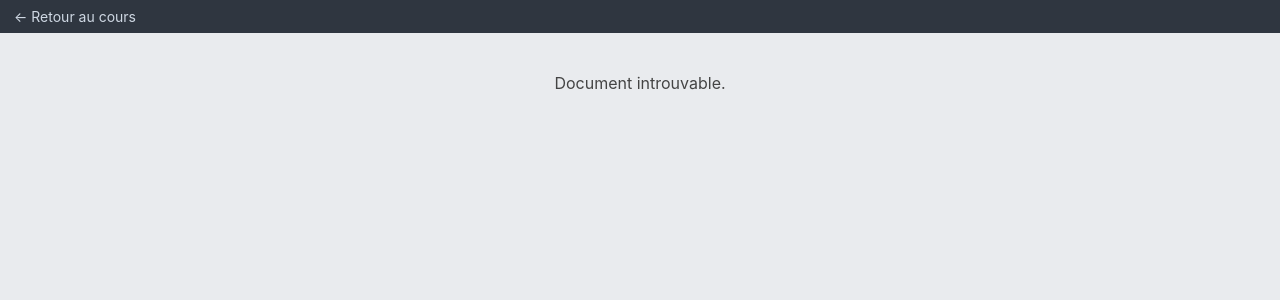
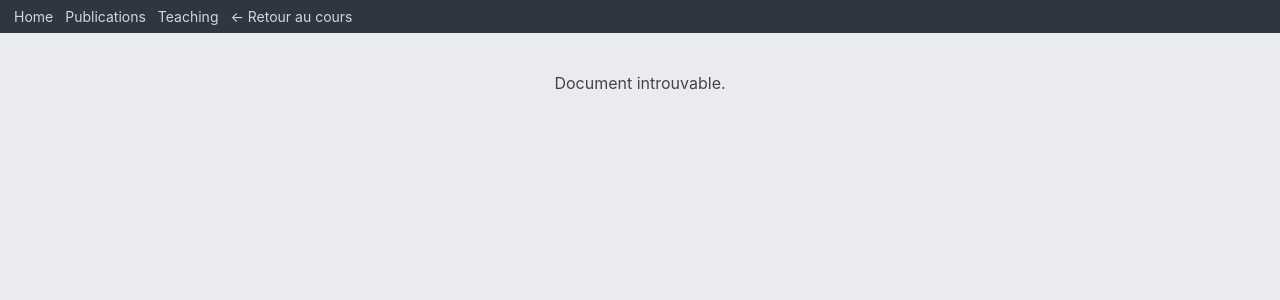
Before and after one commit to aissamberrahou/aissamberrahou.github.io, a Jekyll site: the page viewer/index.html, which Jekyll copies as it is, in a window 1280 px wide. Shown: the top 300 px of the page. Built offline with Jekyll 4.4.1, drawn with Linux system fonts in a browser that asks for light colours; nearby versions of some CDN libraries; some of the changed lines change nothing that is shown.

Commit message:
Add files via upload

```diff
--- a/viewer/index.html
+++ b/viewer/index.html
@@ -51,11 +51,19 @@
   #nb .out .html th, #nb .out .html td { border: 1px solid #e1e4e8; padding: 3px 8px; text-align: right; }
   @media (max-width: 640px) { #nb { padding: 14px; } #nb .prompt { display: none; } }
 
+  /* Video */
+  #video { position: relative; max-width: 1100px; margin: 20px auto; aspect-ratio: 16 / 9; background: #000; box-shadow: 0 1px 6px rgba(0,0,0,.3); }
+  #video iframe { position: absolute; inset: 0; width: 100%; height: 100%; border: 0; }
+  #video .shield { position: absolute; top: 0; right: 0; width: 80px; height: 64px; }  /* hides Google Drive's "open in new window" button */
+
   @media print { body * { display: none !important; } body::after { content: "L'impression de ce document est désactivée."; display: block; } }
 </style>
 </head>
 <body oncontextmenu="return false;">
 <header>
+  <a href="/">Home</a>
+  <a href="/publications/">Publications</a>
+  <a href="/teaching/">Teaching</a>
   <a id="back" href="/teaching/">&larr; Retour au cours</a>
   <span class="title" id="title">Chargement…</span>
   <button id="zoomOut" class="pdfonly" title="Zoom arrière">&minus;</button>
@@ -66,6 +74,7 @@
 <div id="msg">Chargement du document…</div>
 <div id="pages"></div>
 <div id="nb" style="display:none"></div>
+<div id="video" style="display:none"></div>
 
 <script src="https://cdnjs.cloudflare.com/ajax/libs/pdf.js/3.11.174/pdf.min.js"></script>
 <script src="https://cdnjs.cloudflare.com/ajax/libs/marked/4.3.0/marked.min.js"></script>
@@ -79,21 +88,57 @@
   // Courses served by this viewer. "encoded" files are stored as .dat and decoded here.
   var COURSES = {
     idm: { dir: "/files/idm/", back: "/teaching/2026-fall-model-driven-engineering", encoded: false },
-    ml:  { dir: "/files/ml/",  back: "/teaching/2014-spring-teaching-1",            encoded: false }
+    ml:  { dir: "/files/ml/",  back: "/teaching/2014-spring-teaching-1",            encoded: false },
+    dl:  { dir: "/files/",     back: "/teaching/2026-fall-deep-learning",            encoded: false }
+  };
+  // Course videos, hosted on YouTube (unlisted) or Google Drive because they are too big for GitHub.
+  // Format: "yt:<YouTube video id>" or "gd:<Google Drive file id>". Leave "" until the video is online.
+  var VIDEOS = {
+    "dl-transfer-learning": ""
   };
   var KEY = new TextEncoder().encode("ensias-aissam-berrahou-viewer-2026");
 
+  // Links use an opaque parameter ?d=<base64url of "course|document|type|title">
+  // so that file names do not appear in the address bar. The older form
+  // ?c=<course>&doc=<file>&type=nb is still accepted.
   var params = new URLSearchParams(location.search);
-  var course = COURSES[params.get("c") || "idm"];
-  var doc = params.get("doc") || "";
-  var type = params.get("type") === "nb" ? "nb" : "pdf";
+  var cKey = params.get("c") || "idm", doc = params.get("doc") || "", type = params.get("type") || "pdf", title = "";
+  if (params.get("d")) {
+    try {
+      var b64 = params.get("d").replace(/-/g, "+").replace(/_/g, "/");
+      while (b64.length % 4) b64 += "=";
+      var bin = atob(b64), u8 = new Uint8Array(bin.length);
+      for (var j = 0; j < bin.length; j++) u8[j] = bin.charCodeAt(j);
+      var parts = new TextDecoder("utf-8").decode(u8).split("|");
+      cKey = parts[0]; doc = parts[1] || ""; type = parts[2] || "pdf"; title = parts[3] || "";
+    } catch (e) { doc = ""; }
+  }
+  if (type !== "nb" && type !== "video") type = "pdf";
+  var course = COURSES[cKey];
   var msg = document.getElementById("msg");
   var titleEl = document.getElementById("title");
 
-  if (!course || !/^[A-Za-z0-9_\-]+$/.test(doc)) { msg.textContent = "Document introuvable."; titleEl.textContent = ""; return; }
+  var docOk = /^[A-Za-z0-9_\-]+$/.test(doc);
+  if (!course || !docOk) { msg.textContent = "Document introuvable."; titleEl.textContent = ""; return; }
   document.getElementById("back").href = course.back;
-  titleEl.textContent = doc.replace(/_/g, " ");
+  titleEl.textContent = title || doc.replace(/_/g, " ");
+  document.title = (title || "Document") + " — Aissam Berrahou";
   if (type === "pdf") document.body.classList.add("pdf");
+
+  // ---------- Video (YouTube unlisted or Google Drive), embedded without download ----------
+  if (type === "video") {
+    var v = VIDEOS[doc] || "";
+    if (!/^(yt|gd):[A-Za-z0-9_\-]+$/.test(v)) { msg.textContent = "Cette vidéo n'est pas encore disponible."; return; }
+    var id = v.slice(3), box = document.getElementById("video");
+    var src = v.indexOf("yt:") === 0
+      ? "https://www.youtube-nocookie.com/embed/" + id + "?rel=0&modestbranding=1"
+      : "https://drive.google.com/file/d/" + id + "/preview";
+    box.innerHTML = '<iframe src="' + src + '" allow="autoplay; encrypted-media; picture-in-picture; fullscreen" allowfullscreen referrerpolicy="strict-origin-when-cross-origin"></iframe>' +
+                    (v.indexOf("gd:") === 0 ? '<div class="shield"></div>' : "");
+    box.style.display = "block"; msg.style.display = "none";
+    document.getElementById("pageInfo").textContent = "Vidéo";
+    return;
+  }
 
   var url = course.dir + doc + (course.encoded ? ".dat" : (type === "nb" ? ".ipynb" : ".pdf"));
 
```
